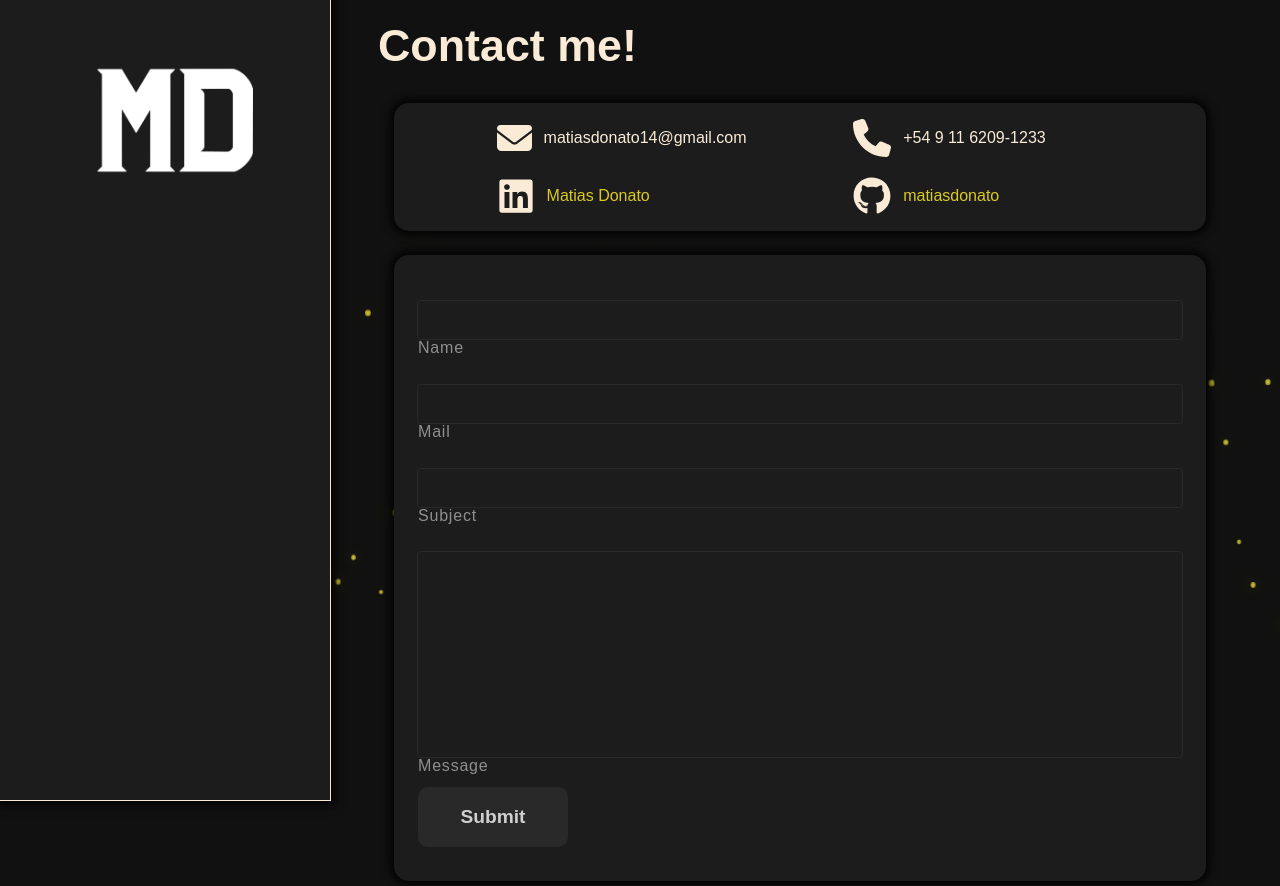
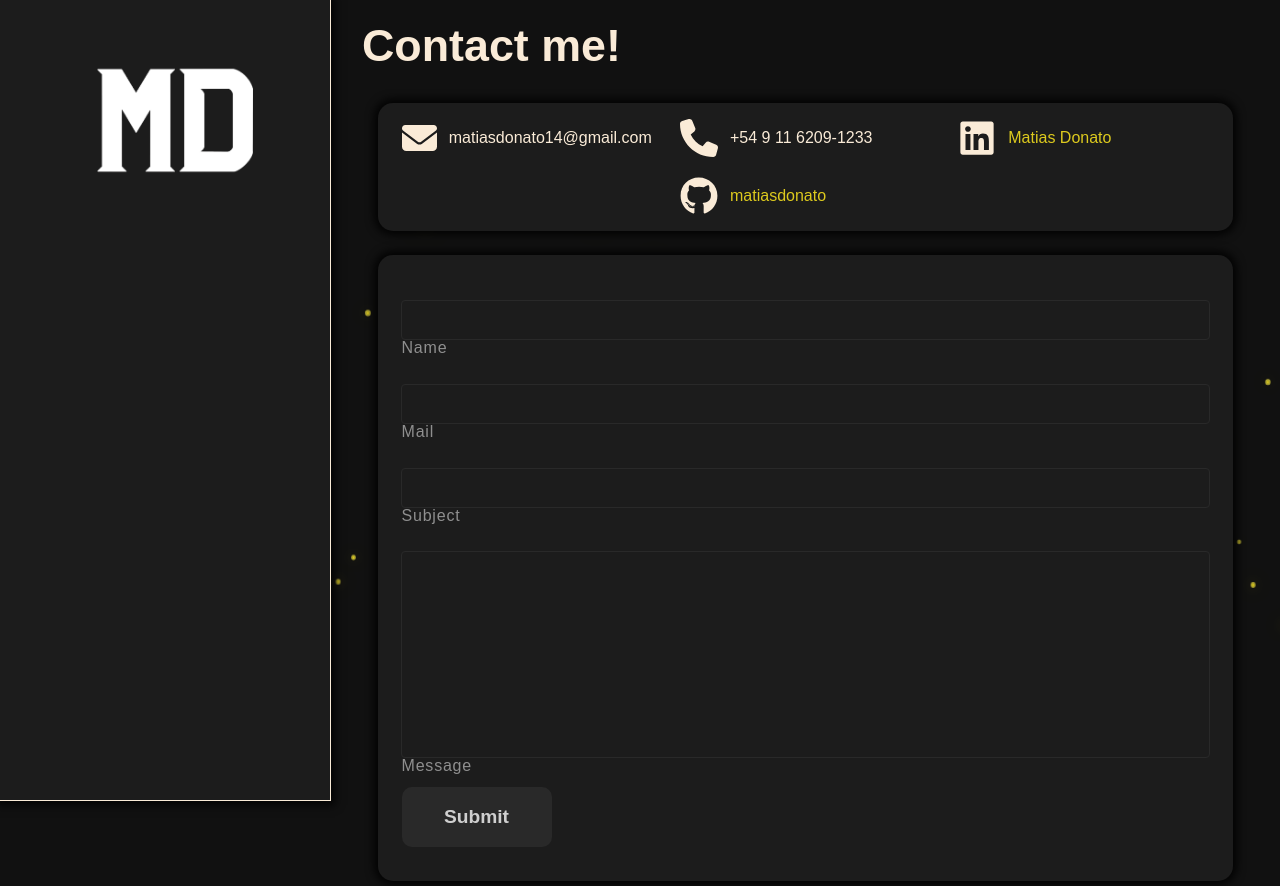
Before and after one commit to matiasdonato/Portfolio-MatiasDonato, a React (Create React App) app: page /contact in a window 1280 px wide. Shown: the top 886 px of the page. Built offline with nearby package versions, Linux system fonts and the light colour scheme; a web font is replaced by a local one.

Commit message:
contact fix

```diff
--- a/src/components/Nav.tsx
+++ b/src/components/Nav.tsx
@@ -69,6 +69,7 @@ export default function Nav(){
                         <Link className="buttonLink" to={"/contact"}>
                             <div className={`${location === "/contact" && "navLinkAnimated"}  navLink animate__animated animate__bounceIn link4`}><SvgContact className={"navIcons"} /> <p>Contact Me</p></div>
                         </Link>
+
                         <div className="switchersBox animate__animated animate__bounceIn">
                             <div className="switcherContainer">
                                 <p className="switcherText">ESP</p>
@@ -87,12 +88,13 @@ export default function Nav(){
                         </div>
                     </div>
 
+                    <div className="logo animate__animated animate__backInDown">
+                        <Link to={"/"} className="logo" >
+                            <img src={ mode === "dark" ? darkLogo : lightLogo} alt="Matias Donato "/>
+                        </Link>
+                    </div>
 
-                        <div className="logo animate__animated animate__backInDown">
-                            <Link to={"/"} className="logo" >
-                                <img src={ mode === "dark" ? darkLogo : lightLogo} alt="Matias Donato "/>
-                            </Link>
-                        </div>
+
 
 
                     <div className={`bigSideNavContainer ${sideNavHeight}`}>
--- a/src/css/contact.css
+++ b/src/css/contact.css
@@ -6,11 +6,24 @@
     height: 100%;
     position: relative;
     z-index: 1;
+    overflow: hidden;
+}
+
+.contactBox {
+    display: flex;
+    flex-direction: column;
+    align-items: center;
+    width: 100%;
 }
 
 .blurBg {
     filter: blur(10px);
     pointer-events: none;
+}
+
+.contactTextContainer {
+    width: 100%;
+    margin-left: 8vh;
 }
 
 .contactTextContainer h2 {
@@ -236,7 +249,6 @@
 @media screen and (min-width: 1024px) {
     .bigContactContainer {
         align-items: flex-start;
-        padding-left: 6vh;
     }
     .contactContainer {
         margin-top: 2vh;
```
